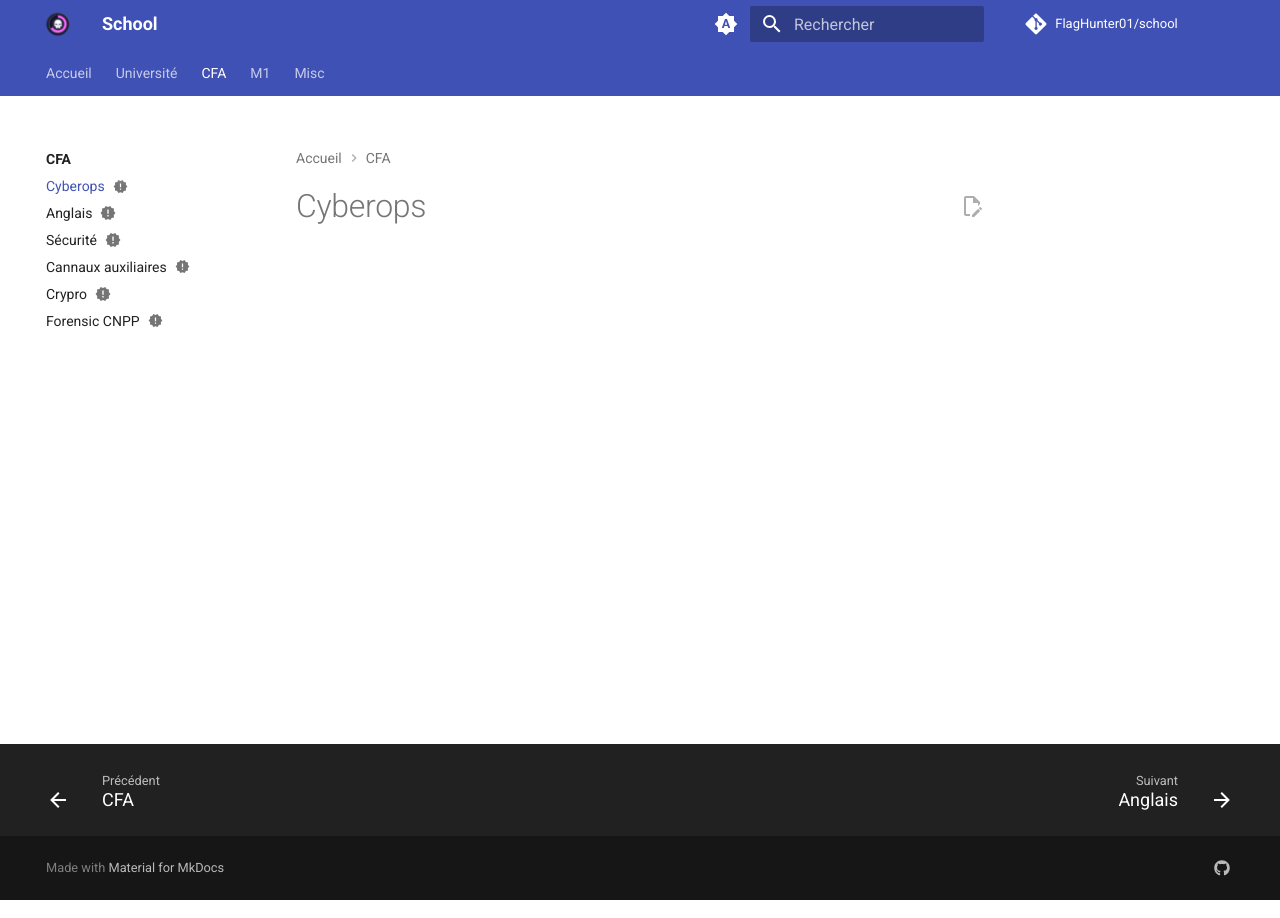
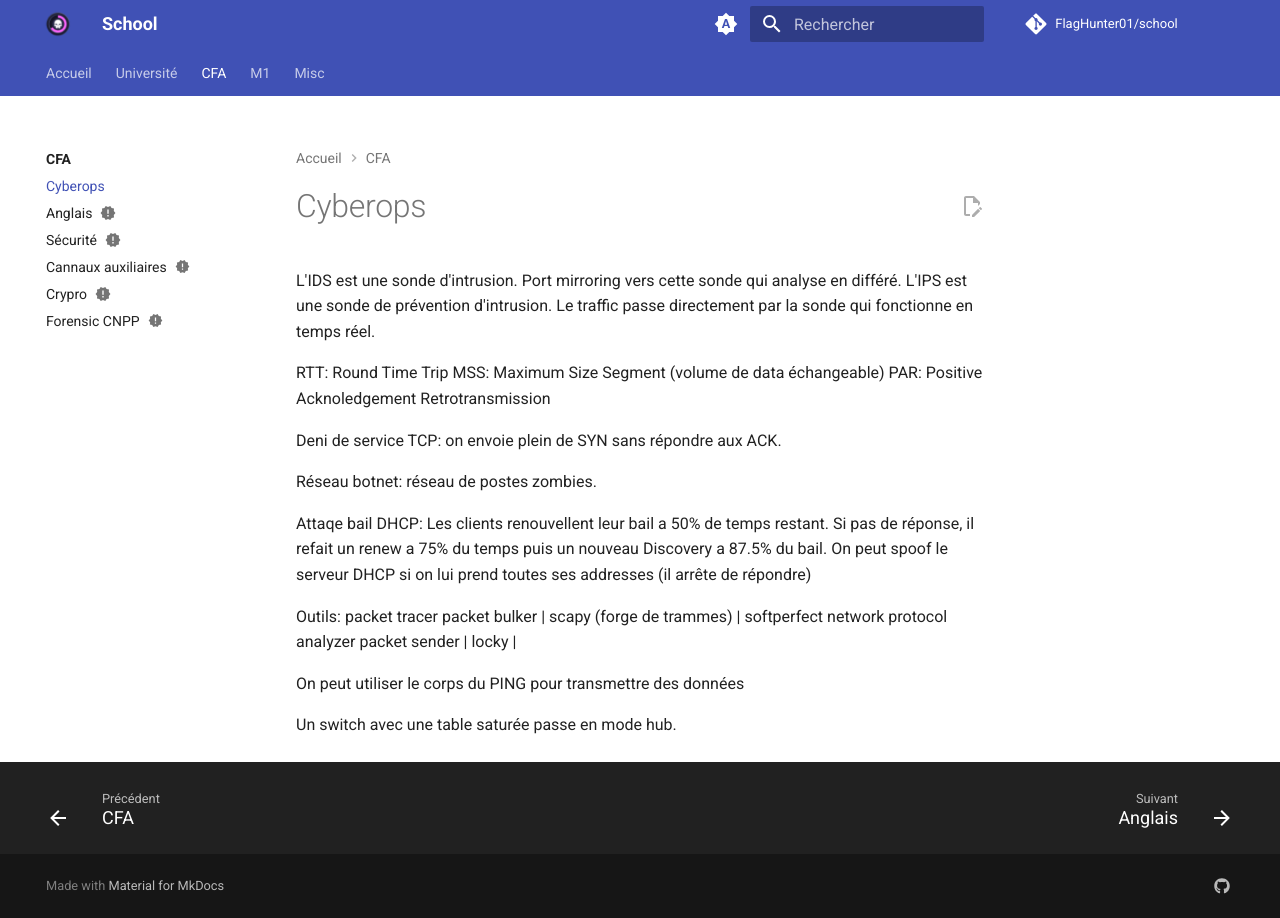
Before and after one commit to FlagHunter01/school, an MkDocs documentation site: the page built from docs/cfa/cyberops/index.md, in a window 1280 px wide. Built offline with MkDocs 1.6.1 and Material for MkDocs 9.7.7, drawn with Linux system fonts in a browser that asks for light colours; comment, search, counter and statistics services are not loaded.

Commit message:
début cours

```diff
--- a/docs/cfa/cyberops/index.md
+++ b/docs/cfa/cyberops/index.md
@@ -1,3 +1,23 @@
 ---
-status: new
+title: Cyberops
+description: Cours de cyberops
 ---
+
+L'IDS est une sonde d'intrusion. Port mirroring vers cette sonde qui analyse en différé.
+L'IPS est une sonde de prévention d'intrusion. Le traffic passe directement par la sonde qui fonctionne en temps réel.
+
+RTT: Round Time Trip
+MSS: Maximum Size Segment (volume de data échangeable)
+PAR: Positive Acknoledgement Retrotransmission
+
+Deni de service TCP: on envoie plein de SYN sans répondre aux ACK.
+
+Réseau botnet: réseau de postes zombies.
+
+Attaqe bail DHCP: Les clients renouvellent leur bail a 50% de temps restant. Si pas de réponse, il refait un renew a 75% du temps puis un nouveau Discovery a 87.5% du bail. On peut spoof le serveur DHCP si on lui prend toutes ses addresses (il arrête de répondre)
+
+Outils: packet tracer packet bulker | scapy (forge de trammes) | softperfect network protocol analyzer packet sender | locky |
+
+On peut utiliser le corps du PING pour transmettre des données
+
+Un switch avec une table saturée passe en mode hub.
```
